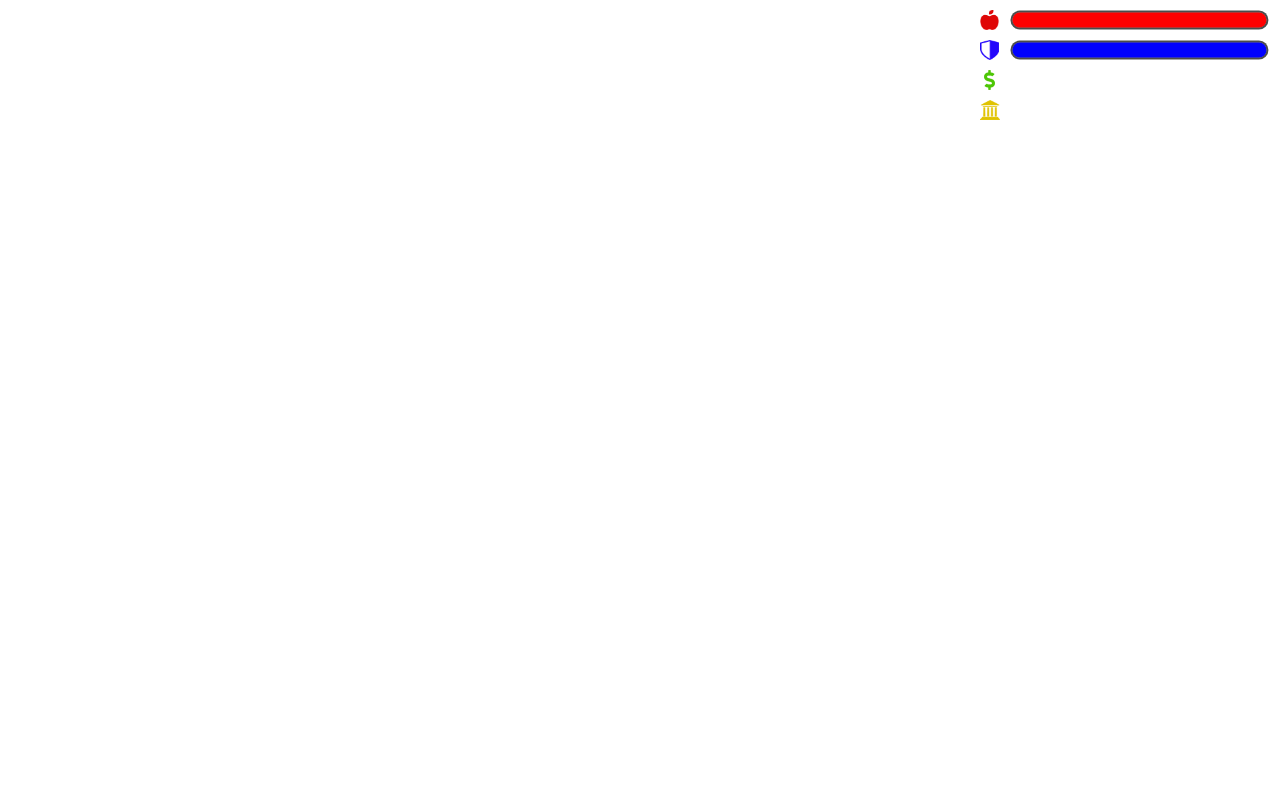
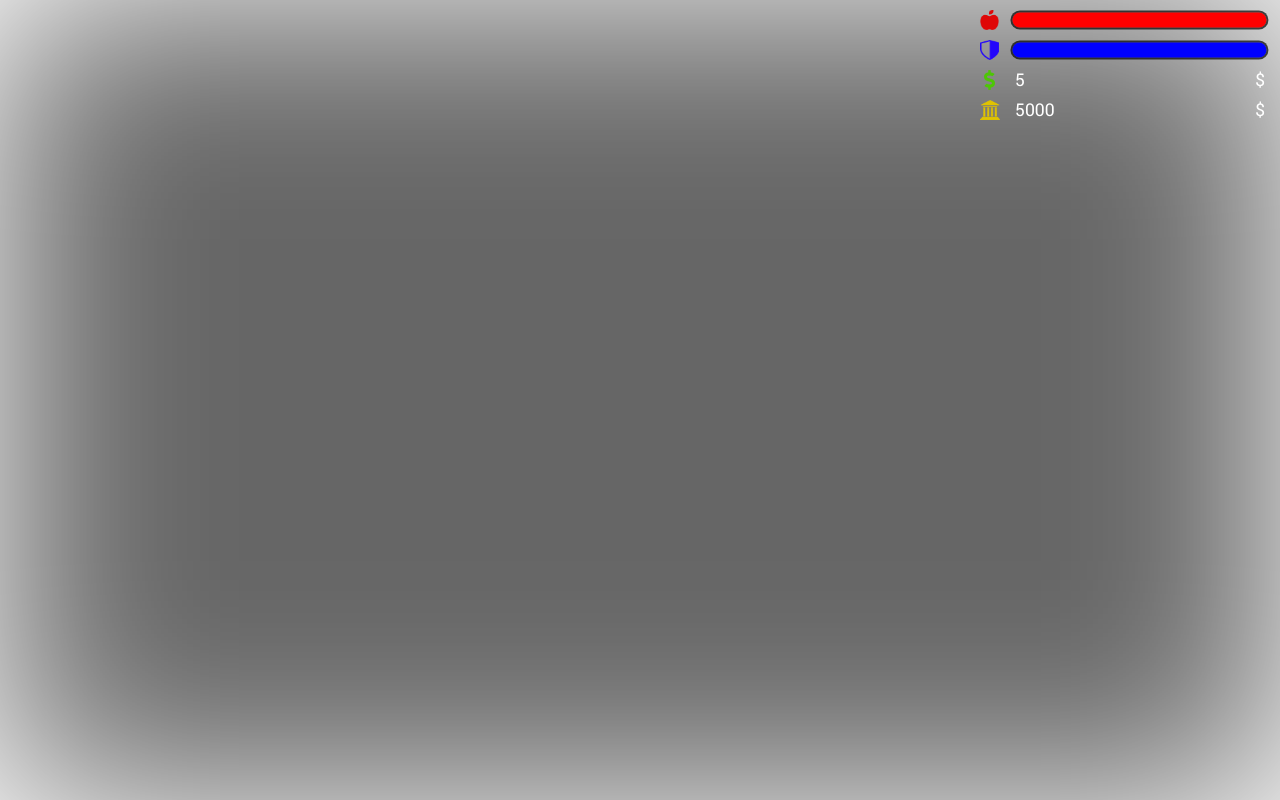
Before and after one commit to coockieHunt/ck_rp, a website: page hub/files/ui_survival.html in a window 1280 px wide. Drawn offline with Linux system fonts and the light colour scheme.

Commit message:
move blur, add blur surival ui

```diff
--- a/hub/files/style/css/main.css
+++ b/hub/files/style/css/main.css
@@ -8,3 +8,18 @@ body { font-family: "roboto", serif; color: white;}
     transform: translate(-50%, -50%);
     color: #fff;
   }
+
+  .blur{
+    background-color: black;
+    opacity: 60%;
+    filter: blur(100px);
+}
+
+.overlay {
+    position: fixed;
+    width: 100%;
+    height: 100%;
+    left: 0;
+    top: 0;
+    z-index: -999;
+  }
--- a/hub/files/ui_survival.html
+++ b/hub/files/ui_survival.html
@@ -6,6 +6,8 @@
         <script type="text/javascript" src="script/survival.js"></script>
     </head>
     <body>
+        <div class="blur overlay"></div>
+
         <div class="left_bar">
 
             <!-- Health / armor  -->
@@ -42,5 +44,6 @@
                 <span class="money">$</span>
             </div>
         </div>
+
     </body>
 </html>
```
Also changed, not shown: hub/files/style/css/loader_fullScreen.css (+0 -12 lines).
